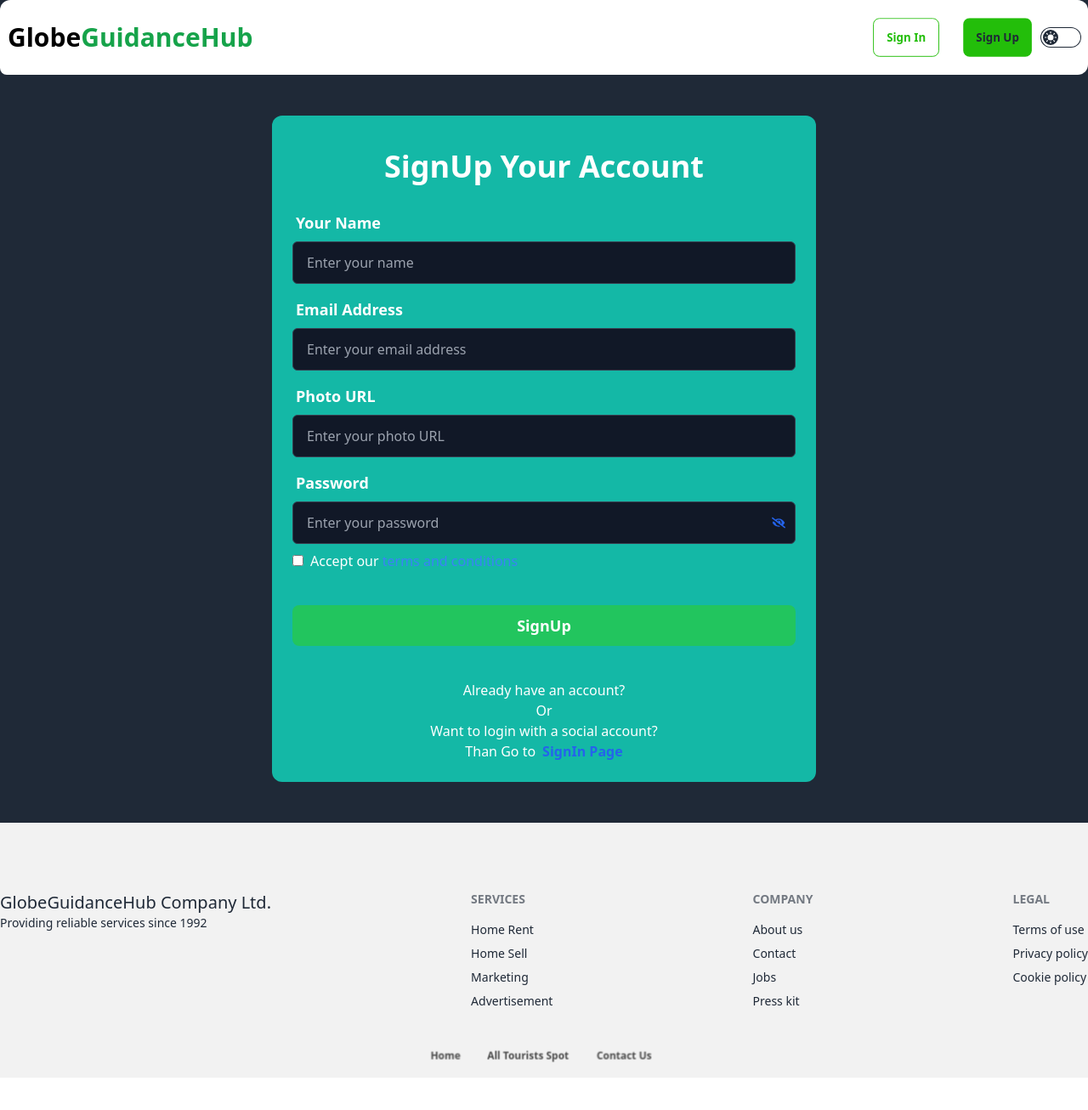
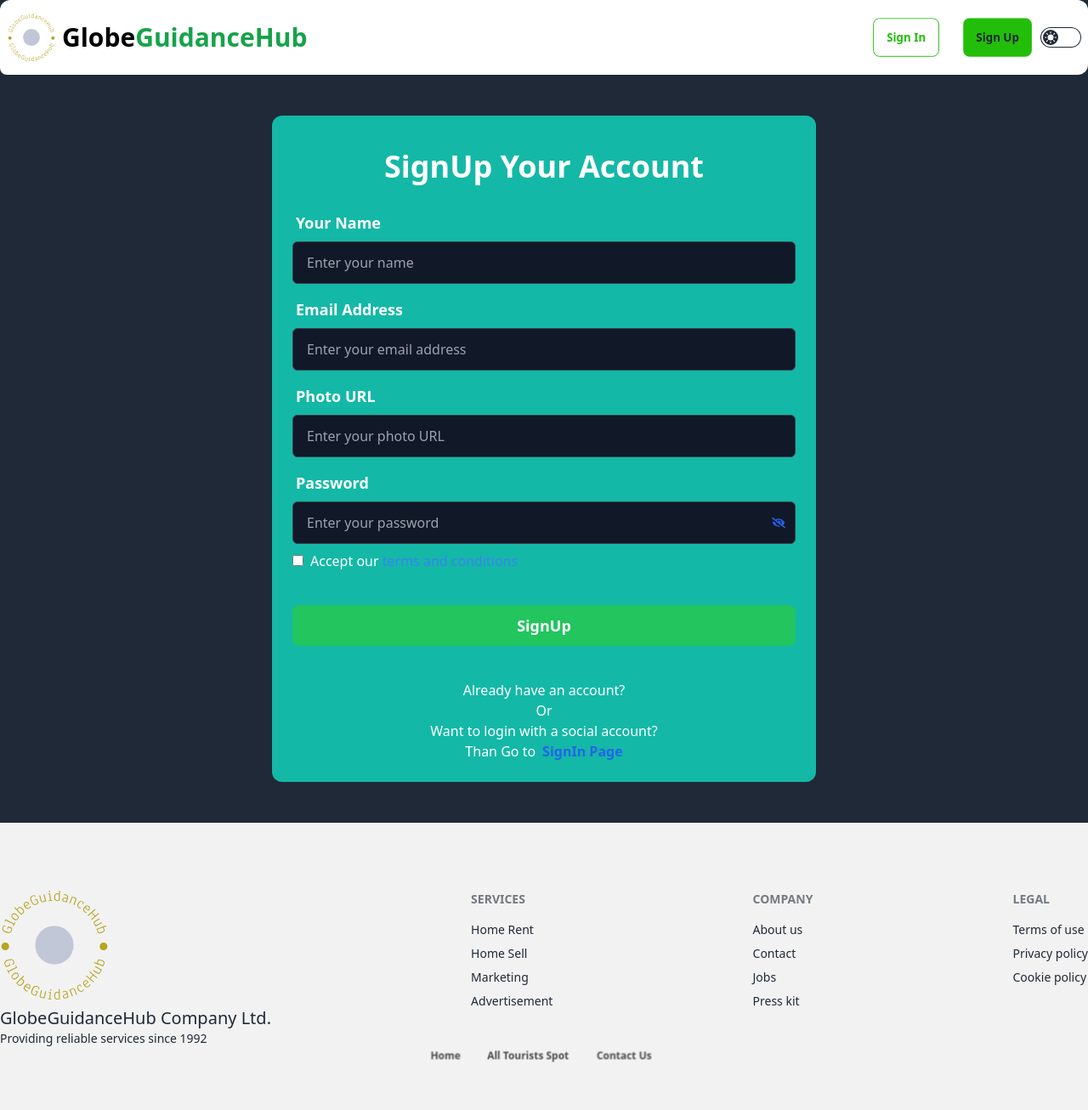
Before and after one commit to md-nasim-mondal/globeGuidanceHub-tourism-management-client, a React (Vite) app: page /signUp in a window 1280 px wide. Shown: the top 1306 px of the page at 85% size. Before the commit the page ends 1268 px from the top, so only its background shows below. Built offline with nearby package versions, Linux system fonts and the light colour scheme; no server answers.

Commit message:
added logo

```diff
--- a/src/components/Shared/Footer/Footer.jsx
+++ b/src/components/Shared/Footer/Footer.jsx
@@ -1,11 +1,11 @@
 import { Link } from 'react-router-dom';
-// import logo from '../../../assets/logo/logo22.png'
+import logo from '../../../assets/logo22.svg'
 const Footer = () => {
     return (
         <div className="bg-base-200">
             <footer className="footer container mx-auto py-20 bg-base-200 text-base-content justify-center lg:justify-between">
                 <aside>
-                    {/* <img className='w-20 md:w-32' src={logo} alt="" /> */}
+                    <img className='w-20 md:w-32' src={logo} alt="" />
                     <p>
                         <span className='md:text-xl'>GlobeGuidanceHub Company Ltd.</span>
                         <br />
--- a/src/pages/Shared/Navbar/Navbar.jsx
+++ b/src/pages/Shared/Navbar/Navbar.jsx
@@ -6,6 +6,7 @@ import userDefaultPic from "../../../assets/images/user.png";
 import Swal from "sweetalert2";
 import "react-tooltip/dist/react-tooltip.css";
 import { Tooltip } from "react-tooltip";
+import logo from '../../../assets/logo22.svg'
 
 const Navbar = () => {
   const [open, setOpen] = useState(false);
@@ -174,11 +175,11 @@ const Navbar = () => {
         <NavLink
           onClick={() => setOpen(false)}
           className="animate__animated animate__backInRight btn-ghost md:text-2xl rounded-2xl xl:text-3xl flex gap-2 text-black items-center font-bold flex-wrap">
-          {/* <img
+          <img
             className="w-10 lg:w-12 xl:w-14"
-            src={Logo}
+            src={logo}
             alt="Logo Coming Soon"
-          /> */}
+          />
           <p className="flex flex-wrap">
             Globe
             <span className="text-green-600">GuidanceHub</span>
```
Also changed, not shown: src/assets/logo11.png (added), src/assets/logo22.svg (added).
